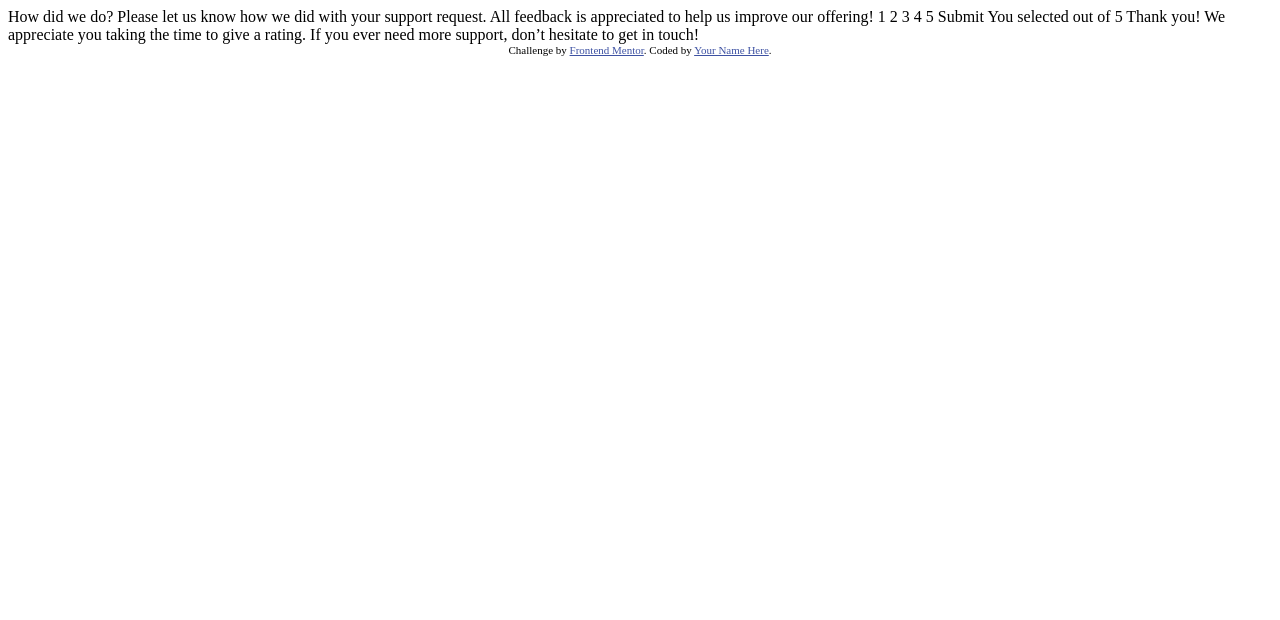
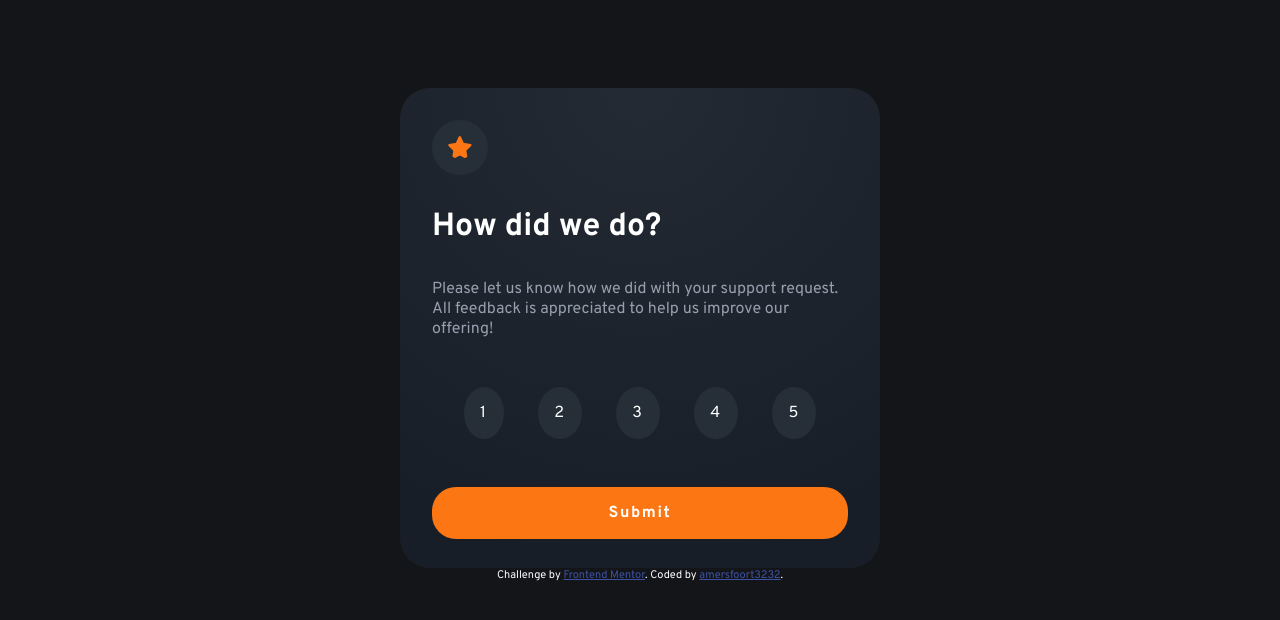
Before and after one commit to amersfoort3232/Interactive-Rating-Component, a plain HTML site: page index.html in a window 1280 px wide. Drawn offline with Linux system fonts and the light colour scheme.

Commit message:
add complete html,css and js

```diff
--- a/index.html
+++ b/index.html
@@ -1,49 +1,64 @@
 <!DOCTYPE html>
 <html lang="en">
   <head>
-  <meta charset="UTF-8">
-  <meta name="viewport" content="width=device-width, initial-scale=1.0"> <!-- displays site properly based on user's device -->
-
-  <link rel="icon" type="image/png" sizes="32x32" href="./images/favicon-32x32.png">
+    <meta charset="UTF-8" />
+    <meta name="viewport" content="width=device-width, initial-scale=1.0" />
+    <!-- displays site properly based on user's device -->
+    <link rel="stylesheet" href="./style.css" />
+    <link rel="preconnect" href="https://fonts.googleapis.com" />
+    <link rel="preconnect" href="https://fonts.gstatic.com" crossorigin />
+    <link
+      href="https://fonts.googleapis.com/css2?family=Overpass:wght@400;700&display=swap"
+      rel="stylesheet"
+    />
+    <script src="./script.js"></script>
+    <link
+      rel="icon"
+      type="image/png"
+      sizes="32x32"
+      href="./images/favicon-32x32.png"
+    />
 
     <title>Frontend Mentor | Interactive rating component</title>
-
-  <!-- Feel free to remove these styles or customise in your own stylesheet 👍 -->
-  <style>
-    .attribution { font-size: 11px; text-align: center; }
-    .attribution a { color: hsl(228, 45%, 44%); }
-  </style>
   </head>
   <body>
-
     <!-- Rating state start -->
-
-  How did we do?
-
-  Please let us know how we did with your support request. All feedback is appreciated
-  to help us improve our offering!
-
-  1 2 3 4 5
-
-  Submit
+    <main>
+      <div class="rank-container">
+        <img class="star" src="./images/icon-star.svg" />
+        <div class="heading">How did we do?</div>
+        <div class="content">
+          Please let us know how we did with your support request. All feedback
+          is appreciated to help us improve our offering!
+        </div>
+        <ul>
+          <li><button onclick="one()">1</button></li>
+          <li><button onclick="two()">2</button></li>
+          <li><button onclick="three()">3</button></li>
+          <li><button onclick="four()">4</button></li>
+          <li><button onclick="five()">5</button></li>
+        </ul>
+        <button id="submit" onclick="submitScore()">Submit</button>
 
         <!-- Rating state end -->
+      </div>
 
-  <!-- Thank you state start -->
+      <section class="thankyou-container">
+        <img src="./images/illustration-thank-you.svg" />
+        <div class="reply">You selected <span id="score"></span> out of 5</div>
+        <div class="heading">Thank you!</div>
+        <div class="content">
+          We appreciate you taking the time to give a rating. If you ever need
+          more support, don’t hesitate to get in touch!
+        </div>
+      </section>
+    </main>
 
-  You selected <!-- Add rating here --> out of 5
-
-  Thank you!
-
-  We appreciate you taking the time to give a rating. If you ever need more support,
-  don’t hesitate to get in touch!
-
-  <!-- Thank you state end -->
-
-
-  <div class="attribution">
-    Challenge by <a href="https://www.frontendmentor.io?ref=challenge" target="_blank">Frontend Mentor</a>.
-    Coded by <a href="#">Your Name Here</a>.
-  </div>
+    <footer>
+      Challenge by
+      <a href="https://www.frontendmentor.io?ref=challenge" target="_blank"
+        >Frontend Mentor</a
+      >. Coded by <a href="#">amersfoort3232</a>.
+    </footer>
   </body>
 </html>
--- /dev/null
+++ b/script.js
@@ -0,0 +1,24 @@
+function submitScore() {
+/*     const score = document.querySelector(".rank-container ul li.active").textContent;
+    document.querySelector(".thankyou-container .score span").textContent = score; */
+    document.getElementsByClassName("rank-container")[0].style.display = "none";
+    document.getElementsByClassName("thankyou-container")[0].style.display = "flex";
+}
+
+
+function one(){
+    document.getElementById("score").innerHTML = "1"
+}
+
+function two(){
+    document.getElementById("score").innerHTML = "2"
+}
+function three(){
+    document.getElementById("score").innerHTML = "3"
+}
+function four(){
+    document.getElementById("score").innerHTML = "4"
+}
+function five(){
+    document.getElementById("score").innerHTML = "5"
+}
--- /dev/null
+++ b/style.css
@@ -0,0 +1,106 @@
+body{
+    background-color: #131518;
+    color:white;
+    font-family: 'Overpass', sans-serif;
+}
+
+main{
+
+    align-items: center;
+    justify-content: center;
+    display: flex;
+    flex-direction: column;
+}
+
+
+.rank-container, .thankyou-container{
+    margin-top: 5rem;
+    max-height: 416px;
+    max-width: 416px;
+    display:flex;
+    flex-direction: column;
+    border-radius: 30px;
+    background: var(--black-gradient, radial-gradient(98.96% 98.96% at 50% 0%, #232A34 0%, #181E27 100%));
+    gap:2rem;
+    padding:2rem;
+}
+
+.thankyou-container{
+    align-items: center;
+    display:none;
+}
+
+
+.content{
+    font-size:1rem;
+    color:#969FAD;
+}
+
+.star{
+    align-self: flex-start;
+    width: 1.5rem;
+    height: 1.5rem;
+    background-color: #262E38;
+    border-radius: 50%;
+    padding:1rem;
+}
+
+.heading{
+    font-size: 2rem;
+    font-weight: 700;
+
+}
+
+ul{
+    display:flex;
+    text-align: center;
+    justify-content: space-between;
+    list-style: none;
+    padding:0;
+    margin:1rem 2rem 1rem 2rem;
+
+}
+
+button{
+    background-color: #262E38;
+    font-size: 1rem;
+    border-radius: 50%;
+    cursor: pointer;
+    padding:1rem;
+    font-family: 'Overpass', sans-serif;
+    font-size: 700;
+    color:white;
+    letter-spacing: 0.1rem;
+    border:none;
+
+}
+button:hover{
+    background-color: #FC7614;
+}
+
+button:focus{
+    background-color: gray;
+}
+
+#submit {
+    background-color: #FC7614;
+    padding:1rem 4rem;
+    border-radius:1.5rem;
+    font-family: 'Overpass', sans-serif;
+    color:white;
+    letter-spacing: 0.1rem;
+    font-weight:700;
+}
+
+img{
+    width:144px;
+    height:96px;
+}
+
+footer {
+    font-size: 11px;
+    text-align: center;
+  }
+footer a {
+    color: hsl(228, 45%, 44%);
+  }
```
Lines whose indentation alone changed are shown as unchanged.
